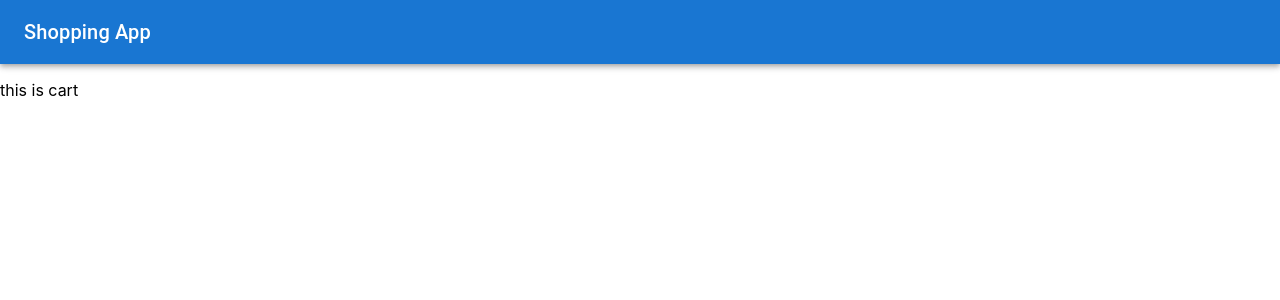
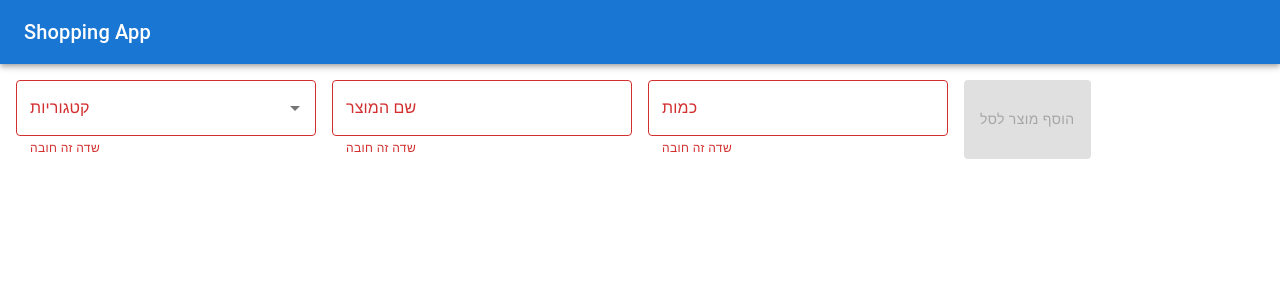
Before and after one commit to eranmazuz/HomeAssignmentReactRedux, a React (Create React App) app: page / in a window 1280 px wide. Shown: the top 300 px of the page. Built offline with nearby package versions, Linux system fonts and the light colour scheme.

Commit message:
- Create component for the categories combobox. - Create component for the product name input. - Create component for the product amount input. - Add validation that all the fields need to be filled. - Prevent the user from entering non integer values.

```diff
--- /dev/null
+++ b/src/Components/categoriesComboBox.js
@@ -0,0 +1,36 @@
+import {Autocomplete, TextField} from "@mui/material";
+import ERRORS from "../Constants/errors";
+import CAPTIONS from "../Constants/captions";
+import React, {useCallback, useEffect } from "react";
+import {useDispatch, useSelector} from "react-redux";
+import {getCategoriesThunk} from "../Store/categoriesSlice";
+
+const CategoriesComboBox = ({ category, setCategory}) => {
+
+    const dispatch = useDispatch();
+    useEffect(() => {
+        dispatch(getCategoriesThunk());
+    }, [dispatch]);
+
+    const categories = useSelector((state) => state.categories.categories);
+    const categoriesLoading = useSelector((state) => state.categories.loading);
+    console.log(categories)
+
+    const handleCategorySelect = useCallback((event, newCategory) => {
+        setCategory(newCategory)
+    }, [setCategory])
+
+
+    return (
+        <Autocomplete
+            options={categories}
+            sx={{ width: 300 }}
+            renderInput={(params) => <TextField {...params} error={!category} helperText= {!category ? ERRORS.REQUIRED: null} label={CAPTIONS.CATEGORIES}/>}
+            onInputChange={handleCategorySelect}
+            loading={categoriesLoading}
+            getOptionLabel={(option) => option.name}
+        />
+    )
+}
+
+export default CategoriesComboBox
--- /dev/null
+++ b/src/Components/newProductInput.js
@@ -0,0 +1,32 @@
+import React, {useCallback, useState} from "react";
+import {useDispatch} from "react-redux";
+import {Button, Stack } from "@mui/material";
+import CAPTIONS from "../Constants/captions";
+import CategoriesComboBox from "./categoriesComboBox";
+import ProductNameInput from "./productNameInput";
+import ProductAmountInput from "./productAmountInput";
+
+const NewProductInput = () => {
+    const [category, setCategory] = useState('')
+    const [productName, setProductName] = useState('')
+    const [productAmount, setProductAmount] = useState(0)
+
+
+    const dispatch = useDispatch();
+    const handleProductSave = useCallback(() =>  {
+
+    }, [category, productName, productAmount, dispatch])
+
+
+
+    return (
+        <Stack spacing={2} padding={2} direction='row'>
+            <CategoriesComboBox category={category} setCategory={setCategory}/>
+            <ProductNameInput productName={productName} setProductName={setProductName}/>
+            <ProductAmountInput productAmount={productAmount} setProductAmount={setProductAmount}/>
+            <Button variant="contained" onClick={handleProductSave} disabled={!category || !productName || !productAmount}>{CAPTIONS.SAVE}</Button>
+        </Stack>
+    )
+
+}
+export default NewProductInput;
--- /dev/null
+++ b/src/Components/productAmountInput.js
@@ -0,0 +1,32 @@
+import {TextField} from "@mui/material";
+import CAPTIONS from "../Constants/captions";
+import ERRORS from "../Constants/errors";
+import React, {useCallback} from "react";
+
+const ProductAmountInput = ( { productAmount, setProductAmount }) => {
+
+    const handleProductAmountSet = useCallback((event) => {
+
+        setProductAmount(parseInt(event.target.value))
+    }, [setProductAmount])
+
+    const handleNumberValidation = useCallback((event) => {
+        if((event.key === '-') || (event.key === '.') || (event.key === 'e')) {
+            event.preventDefault();
+        }
+    },[])
+    return (
+        <TextField
+            label={CAPTIONS.PRODUCT_AMOUNT}
+            variant='outlined'
+            sx={{ width: 300 }}
+            onChange={handleProductAmountSet}
+            onKeyDown={handleNumberValidation}
+            error={!productAmount}
+            helperText= {!productAmount ? ERRORS.REQUIRED: null}
+            type="number"
+        />
+    )
+}
+
+export default ProductAmountInput
--- /dev/null
+++ b/src/Components/productNameInput.js
@@ -0,0 +1,22 @@
+import {TextField} from "@mui/material";
+import CAPTIONS from "../Constants/captions";
+import ERRORS from "../Constants/errors";
+import React, {useCallback} from "react";
+
+const ProductNameInput = ({ productName, setProductName }) => {
+    const handleProductNameSet = useCallback((event) => {
+        setProductName(event.target.value)
+    }, [setProductName])
+    return (
+        <TextField
+            label={CAPTIONS.PRODUCT_NAME}
+            variant='outlined'
+            sx={{ width: 300 }}
+            onChange={handleProductNameSet}
+            error={!productName}
+            helperText= {!productName ? ERRORS.REQUIRED: null}
+        />
+    )
+}
+
+export default ProductNameInput;
--- /dev/null
+++ b/src/Constants/captions.js
@@ -0,0 +1,10 @@
+
+const CAPTIONS = Object.freeze( {
+    APP_HEADER: 'אפליקציית קניות',
+    CATEGORIES: 'קטגוריות',
+    PRODUCT_NAME: 'שם המוצר',
+    PRODUCT_AMOUNT: 'כמות',
+    SAVE: 'הוסף מוצר לסל'
+})
+
+export default CAPTIONS
--- /dev/null
+++ b/src/Constants/errors.js
@@ -0,0 +1,5 @@
+const ERRORS = Object.freeze( {
+    REQUIRED: 'שדה זה חובה',
+})
+
+export default ERRORS
--- a/src/Screens/cartScreen.js
+++ b/src/Screens/cartScreen.js
@@ -1,7 +1,8 @@
+import NewProductInput from "../Components/newProductInput";
 
 const CartScreen = () => {
     return (
-        <p>this is cart</p>
+        <NewProductInput/>
     )
 }
 
```
